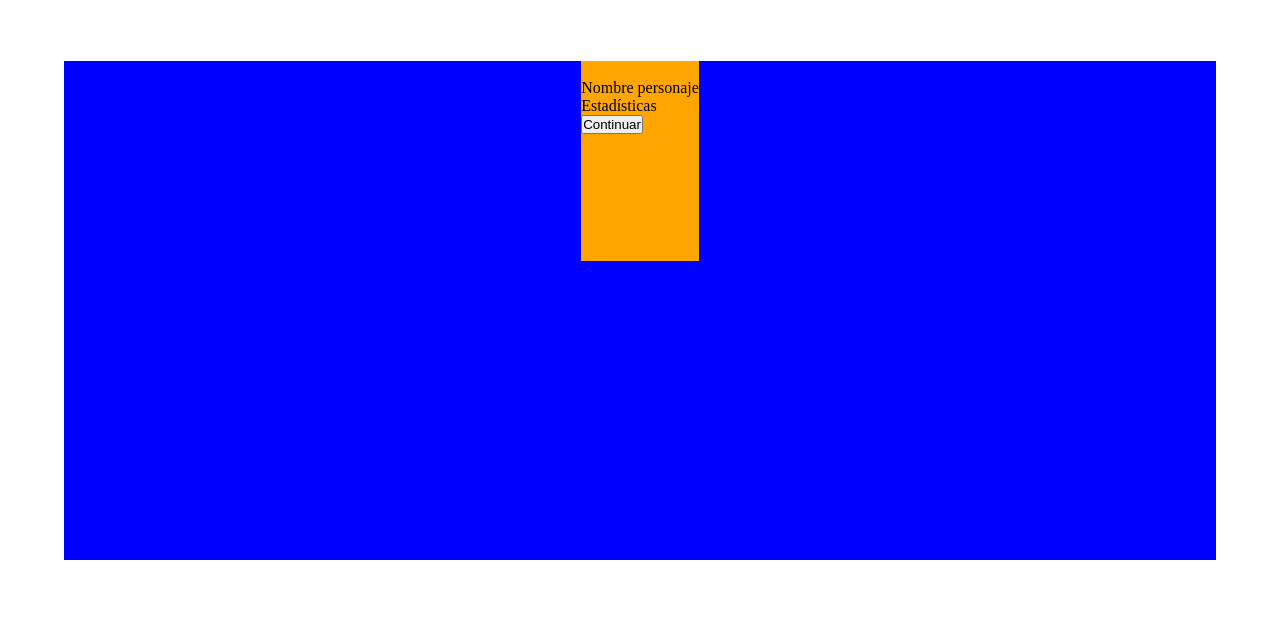
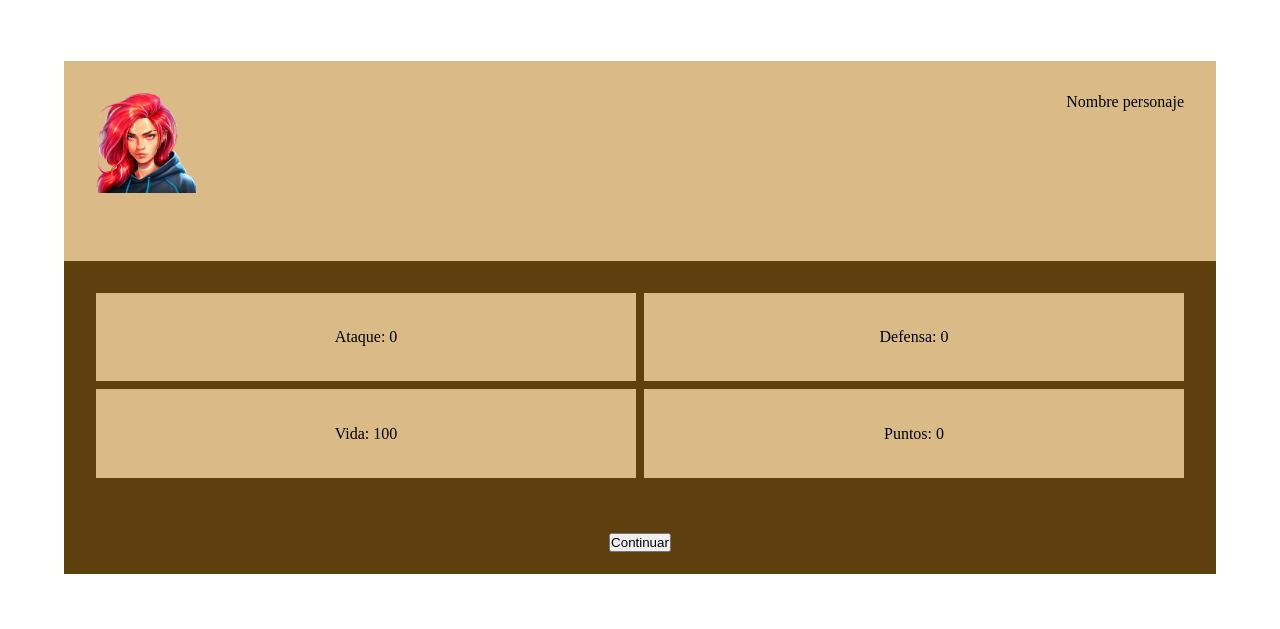
Before and after one commit to lfernandezf11/DisenoAventuraJS_A, a plain HTML site: page index.html in a window 1280 px wide. Shown: the part 40-669 px from the top of the page. Drawn offline with Linux system fonts and the light colour scheme.

Commit message:
Diseño escena 1

```diff
--- a/index.html
+++ b/index.html
@@ -13,14 +13,29 @@
   <main>
     <div id="scene-1" class="scene">
       <div id="scene-1-container">
-        <div>
-          <img src="" alt="">
+        <div class="row-1">
+          <div class="img-container">
+            <img src="./img/player.png" alt="jugador">
+          </div>
           <p>Nombre personaje</p>
         </div>
-        <div>
-          Estadísticas
+        <div class="row-2">
+          <div class="stats">
+            <p>Ataque: 0</p>
+          </div>
+          <div class="stats">
+            <p>Defensa: 0</p>
+          </div>
+          <div class="stats">
+            <p>Vida: 100</p>
+          </div>
+          <div class="stats">
+            <p>Puntos: 0</p>
+          </div>
         </div>
-        <button>Continuar</button>
+        <div class="row-3">
+          <button>Continuar</button>
+        </div>
       </div>
     </div>
     <!-- <div id="scene-2" class="scene">
--- a/style.css
+++ b/style.css
@@ -31,11 +31,6 @@ main>div{
   justify-content: center;
 }
 
-#scene-1-container:first-child{
-  height: 40%;
-  background-color: orange;
-}
-
 footer, header{
   display: flex;
   justify-content: center;
@@ -60,6 +55,58 @@ footer, header{
   width: 100%;
 }
 
+.img-container{
+  width: 100px;
+}
+
+  .img-container>img{
+    width: 100%;
+  }
+
+#scene-1-container{
+  width: 100%;
+}
+
+.row-1, .row-2, .row-3{
+  padding: 32px;
+  background: var(--primary-color);
+}
+
+.row-1{
+  height: 40%;
+  display: flex;
+  justify-content: space-between;
+  background: var(--secondary-color);
+}
+
+.row-2{
+  height: 50%;
+  display: grid;
+  grid-template-columns: repeat(2, 1fr);
+  grid-template-rows: repeat(2, 1fr);
+  gap: 8px;
+}
+
+  .row-2:nth-child(3), .row-2:nth-child(4){
+    grid-row-start: 2;
+  }
+
+  .stats{
+    background: var(--secondary-color);
+    display: flex;
+    align-items: center;
+    justify-content: center;
+  }
+
+.row-3{
+  height: 10%;
+  display: flex;
+  align-items: center;
+  justify-content: center;
+}
+
+
+
 @media (width < 640px) {
   #inventory-container{
     grid-template-columns: repeat(3, 1fr);
```
Also changed, not shown: img/player.png (added).
